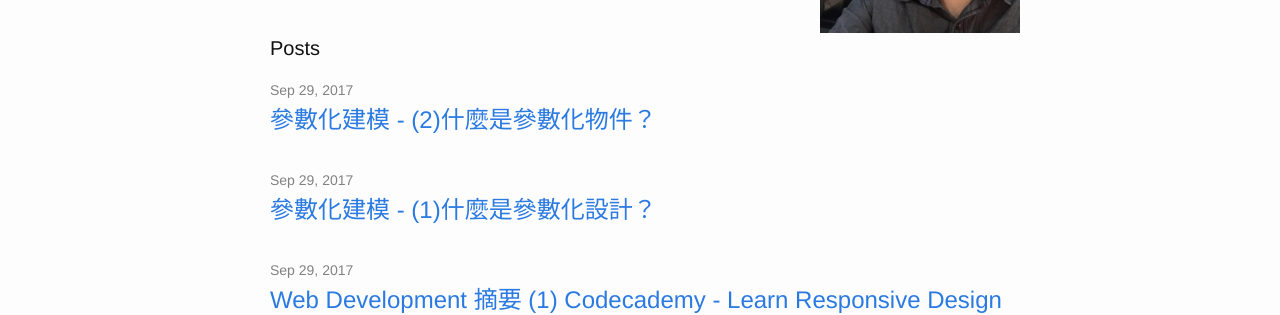
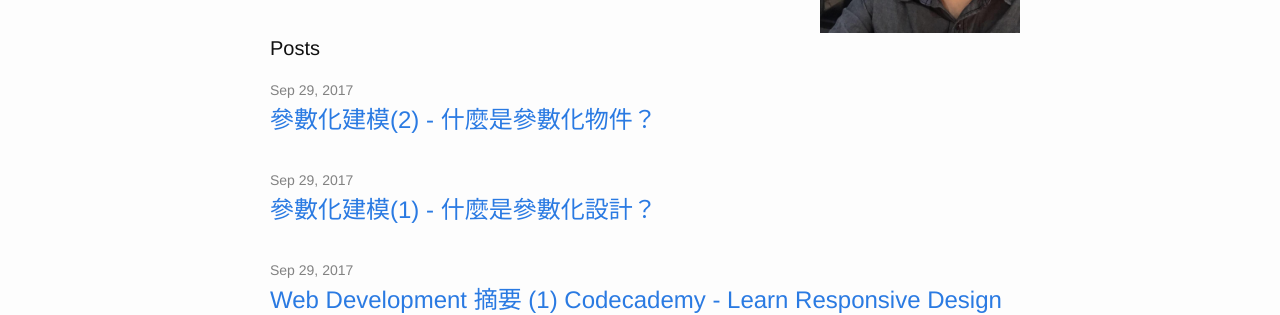
Before and after one commit to Sheng-Zhang/Sheng-Zhang.github.io, a Jekyll site: the page built from index.html, in a window 1280 px wide. Shown: the part 259-574 px from the top of the page. Built offline with Jekyll 4.4.1, drawn with Linux system fonts in a browser that asks for light colours.

```diff
--- a/_posts/2017-10-12-Parametric-Design-(1)-What-is-parametric-design.markdown
+++ b/_posts/2017-10-12-Parametric-Design-(1)-What-is-parametric-design.markdown
@@ -1,6 +1,6 @@
 ---
 layout: post
-title:  "參數化建模 - (1)什麼是參數化設計？ "
+title:  "參數化建模(1) - 什麼是參數化設計？ "
 date:   2017-09-29 22:01:52 +0000
 categories: jekyll update
 ---
--- a/_posts/2017-10-12-Parametric-Design-(2)-What-is-parametric-object.markdown
+++ b/_posts/2017-10-12-Parametric-Design-(2)-What-is-parametric-object.markdown
@@ -1,6 +1,6 @@
 ---
 layout: post
-title:  "參數化建模 - (2)什麼是參數化物件？ "
+title:  "參數化建模(2) - 什麼是參數化物件？ "
 date:   2017-09-29 22:01:52 +0000
 categories: jekyll update
 ---
```
